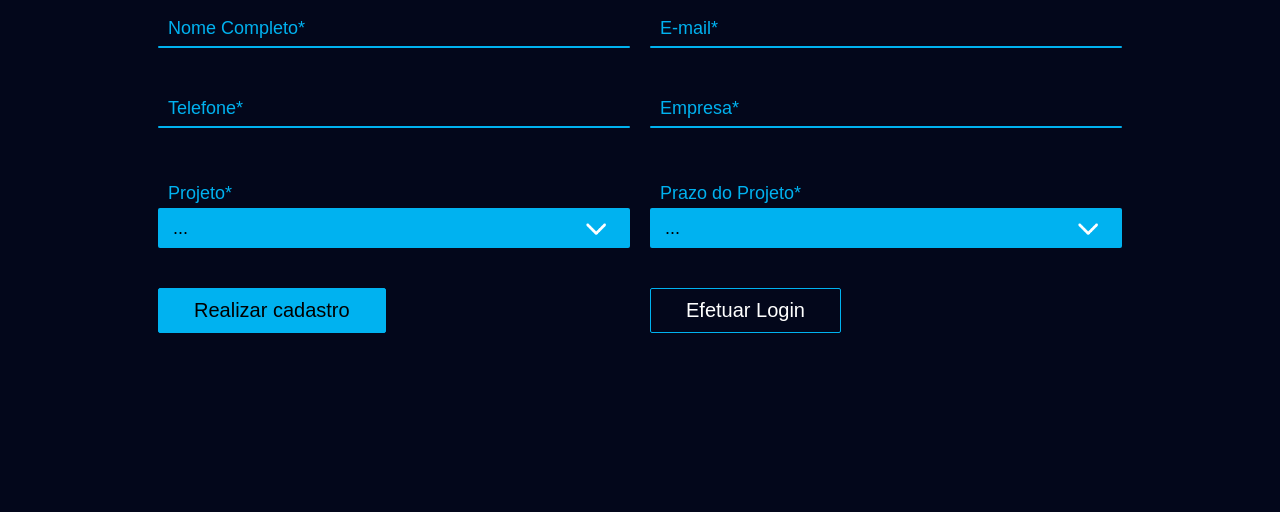
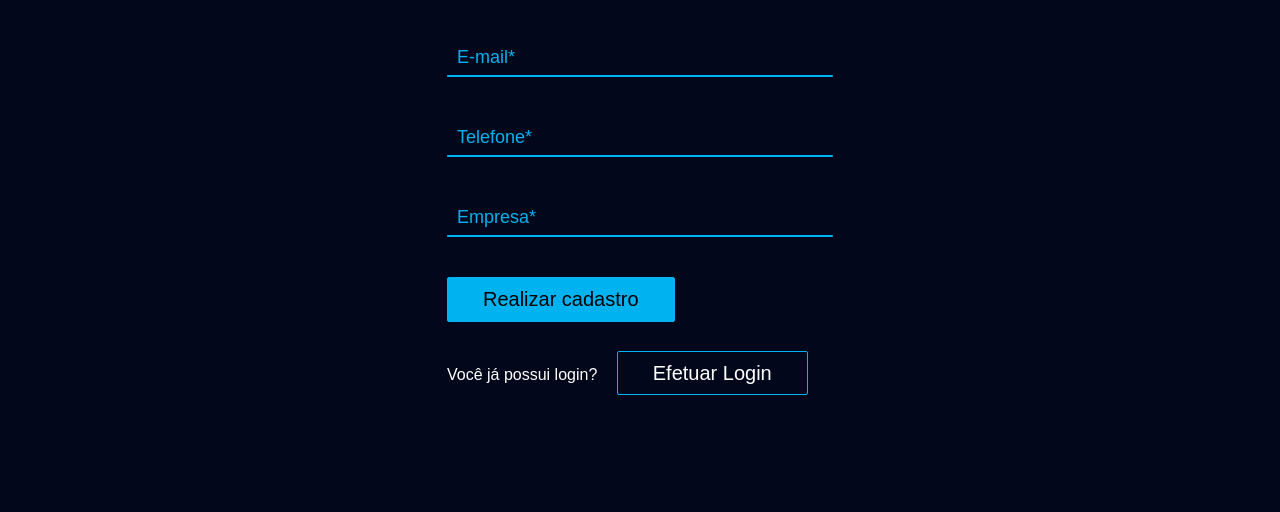
Before and after one commit to HaristonNuMacedo/Olkaha, a plain HTML site: page formularioCadastro.html in a window 1280 px wide. Shown: the part 288-800 px from the top of the page. Drawn offline with nearby package versions, Linux system fonts and the light colour scheme.

Commit message:
Cadastro Update

```diff
--- a/_css/cadastro-style.css
+++ b/_css/cadastro-style.css
@@ -68,8 +68,14 @@ nav {
     background-color: #03071b;
 }
 
+form {
+    display: flex;
+    justify-content: center;
+    align-items: center;
+}
+
 .container {
-    width: 80%;
+    width: 100%;
     padding: 20px;
 }
 
@@ -210,7 +216,7 @@ nav {
 }
 
 
-input[type='submit'] {
+input[type='submit']#realizarCadastro {
     cursor: pointer;
     outline: none;
     padding: 10px 35px;
@@ -221,7 +227,14 @@ input[type='submit'] {
     border: 1px solid #00b2f0;
 }
 
-a input[type='submit']#efetuarLogin {
+input[type='submit']#realizarCadastro:hover {
+    border: 1px solid #Fff;
+    color: #000;
+    background-color: #fff;
+}
+
+
+a#efetuarLogin {
     cursor: pointer;
     outline: none;
     padding: 10px 35px;
@@ -230,15 +243,11 @@ a input[type='submit']#efetuarLogin {
     font-size: 20px;
     border-radius: 2px;
     border: 1px solid #00b2f0;
+    text-decoration: none;
 }
 
-input[type='submit']:hover {
-    border: 1px solid #Fff;
-    color: #000;
-    background-color: #fff;
-}
-
-input[type='submit']#efetuarLogin:hover {
+a#efetuarLogin:hover {
     background-color: #00b2f0;
     color: #000;
+    text-decoration: none;
 }
--- a/formularioCadastro.html
+++ b/formularioCadastro.html
@@ -8,6 +8,8 @@
 
     <link rel="stylesheet" href="_css/cadastro-style.css">
     <link rel="sorcut icon" href="img/logoPartnership.png" type="image/png" style="width: 16px; height: 16px; transform: rotate(-1deg);">
+
+    <link rel="sorcut icon" href="img/Logo-removebg-preview.png" type="image/png" style="width: 16px; height: 16px; transform: rotate(-1deg);">
 
     <link rel="stylesheet" href="//code.jquery.com/ui/1.12.1/themes/base/jquery-ui.css">
     <script src="https://code.jquery.com/jquery-1.12.4.js"></script>
@@ -32,6 +34,7 @@
     </header>
 
     <nav>
+        <form method="POST" action="">
             <div class="container">
                 <h2>Formulário de Cadastro</h2>
                 <div class="row100">
@@ -71,49 +74,19 @@
 
                 </div>
 
+
                 <div class="row100">
-
-                <div class="col-2">
-                    <div class="inputBox">
-                        <Select>
-                            <option>...</option>
-                            <option>Estrutura de rede</option>
-                            <option>Suporte de Hardware</option>
-                            <option>Criação de Sistema</option>
-                            <option>Desenvolvimento</option>
-
-                        </Select>
-                        <span class="text">Projeto*</span>
-                        <span class="line" id="line02"></span>
-                    </div>
+                    <div class="col">
+                        <input type="submit" id="realizarCadastro" value="Realizar cadastro">
                     </div>
 
-                <div class="col-2">
-                    <div class="inputBox">
-                        <Select>
-                            <option>...</option>
-                            <option>5 dias</option>
-                            <option>7 dias</option>
-                            <option>10 dias</option>
-                            <option>15 dias</option>
-                            <option>30 dias</option>
-                        </Select>
-                        <span class="text">Prazo do Projeto*</span>
-                        <span class="line" id="line02"></span>
+                    <div class="col">
+                        <label style="color: #fff; margin-right: 15px;">Você já possui login?</label>
+                        <a href="login.html" id="efetuarLogin">Efetuar Login</a>
                     </div>
                 </div>
             </div>
-
-            <div class="row100">
-                <div class="col">
-                    <input type="submit" value="Realizar cadastro">
-                </div>
-
-                <div class="col">
-                    <a href="login.html"><input type="submit" id="efetuarLogin" value="Efetuar Login"></a>
-                </div>
-            </div>
-        </div>
+        </form>
     </nav>
 </body>
 </html>
```
Lines whose indentation alone changed are shown as unchanged.
